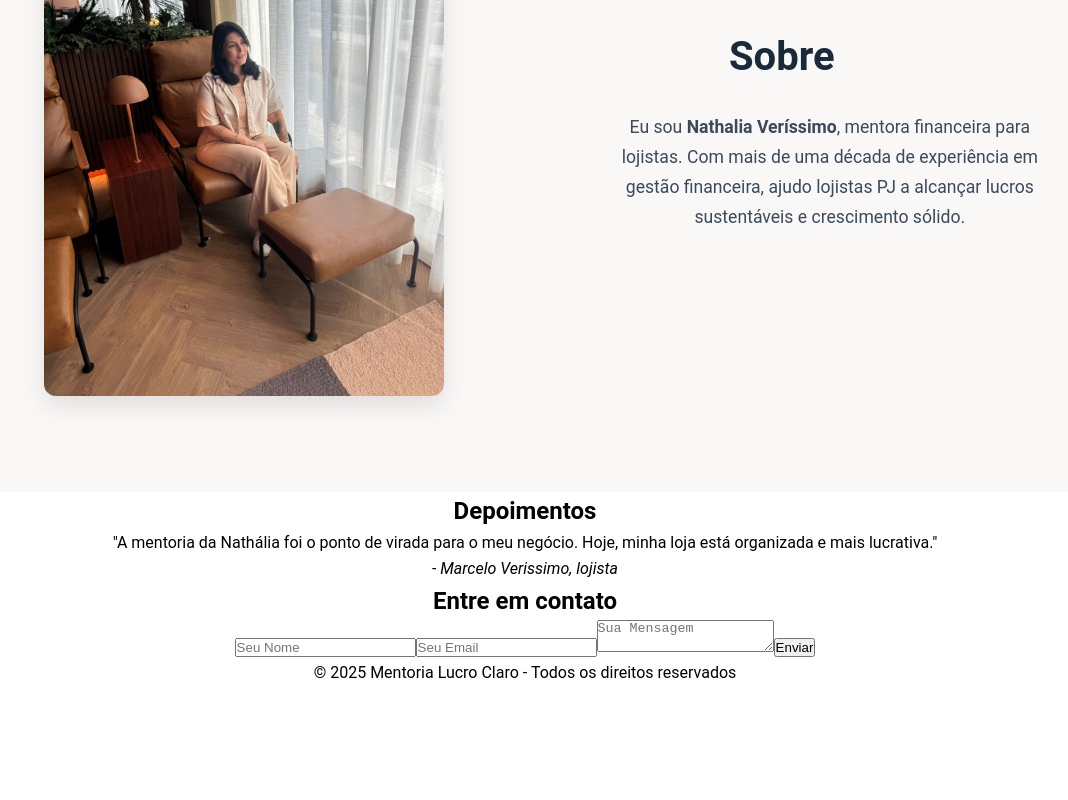
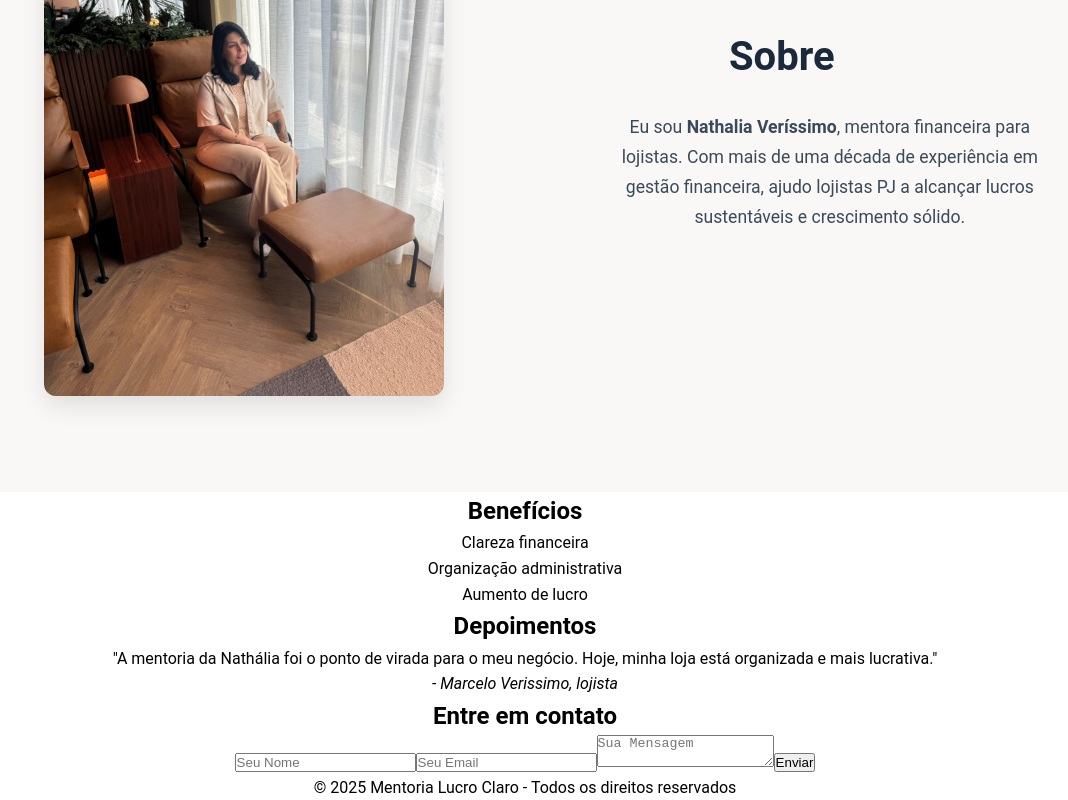
Before and after one commit to MarceloVerissimo/site-cliente-demo, a React (Create React App) app: page / in a window 1280 px wide. Shown: the part 892-1692 px from the top of the page, without its empty margins (115-1183 px from the left). Before the commit the page ends 1577 px from the top, so only its background shows below. Built offline with nearby package versions, Linux system fonts and the light colour scheme.

Commit message:
subindo componente novo

```diff
--- a/src/App.js
+++ b/src/App.js
@@ -5,6 +5,7 @@ import Depoimentos from './components/Depoimentos';
 import Footer from './components/Footer';
 import Inicio from './components/Inicio';
 import Navbar from './components/Navbar';
+import Beneficios from './components/Beneficios';
 
 
 
@@ -14,6 +15,7 @@ function App() {
       <Navbar />
       <Inicio />
       <About />
+      <Beneficios />
       <Depoimentos />
       <Contato />
       <Footer />
--- /dev/null
+++ b/src/components/Beneficios.jsx
@@ -0,0 +1,16 @@
+import React from 'react'
+
+const Beneficios = () => {
+  return (
+    <section id="beneficios" className="beneficios">
+      <h2>Benefícios</h2>
+        <div className="cards">
+         <div className="card">Clareza financeira</div>
+         <div className="card">Organização administrativa</div>
+         <div className="card">Aumento de lucro</div>
+        </div>
+    </section>
+  );
+}
+
+export default Beneficios
```
